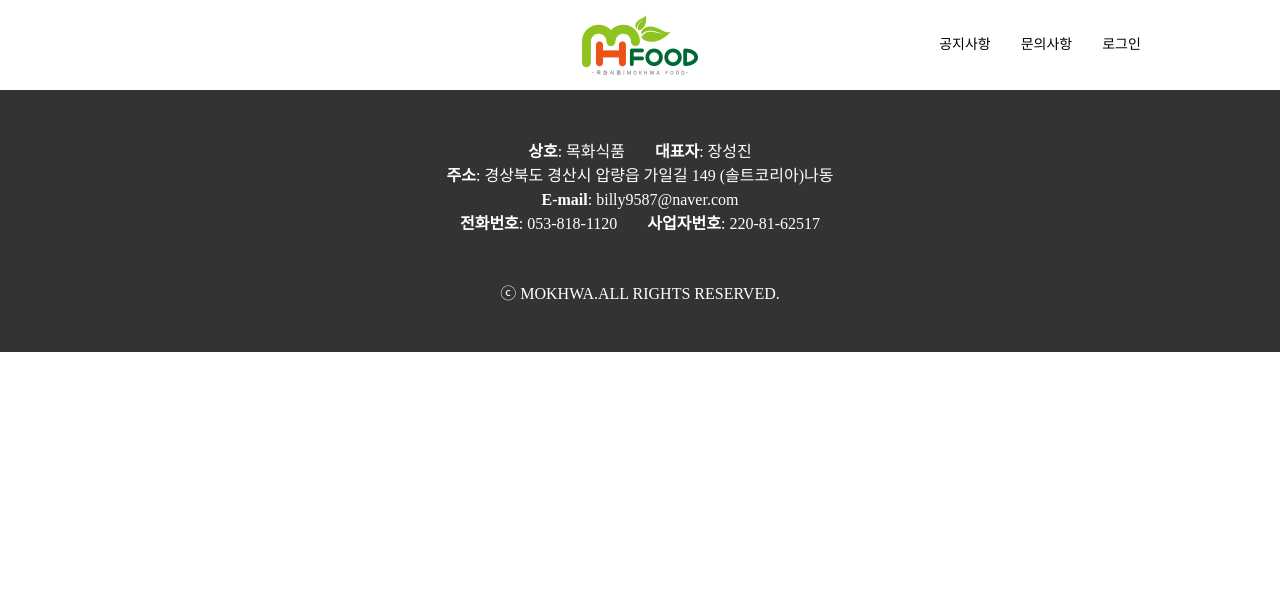
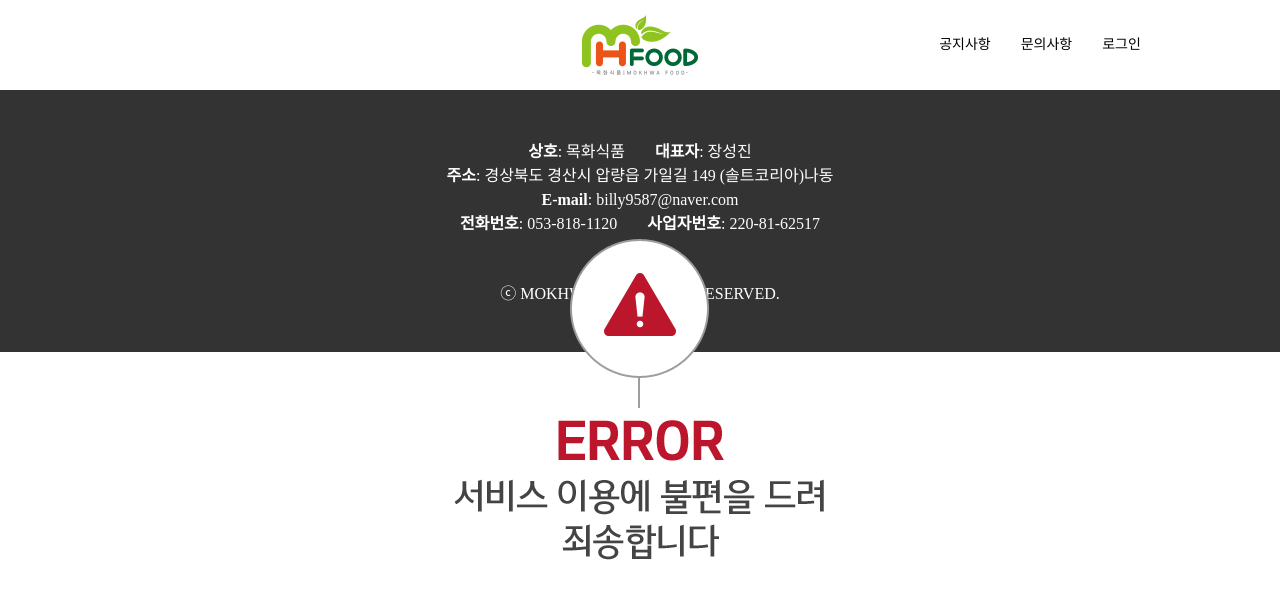
Before and after one commit to kwog5050/moghwa, a React (Create React App) app: page /error in a window 1280 px wide. Shown: the top 598 px of the page. Built offline with nearby package versions, Linux system fonts and the light colour scheme; no server answers.

Commit message:
12312312

```diff
--- a/@types/global/index.d.ts
+++ b/@types/global/index.d.ts
@@ -1,3 +1,4 @@
 declare module '*.png';
+declare module '*.jpg';
 declare module '*.gif';
 declare module '*.webp';
--- a/src/apis/handleError.ts
+++ b/src/apis/handleError.ts
@@ -19,8 +19,7 @@ const handleApiError = (error: any): void => {
         console.log('Error', error.message);
     }
     console.log(error.config);
-    // window.location.replace('/error');
-    alert('에러뜸~~~~~~~');
+    window.location.replace('/error');
 };
 
 // 통신 성공했는데 에러 터짐
@@ -37,7 +36,7 @@ const handleConnectionError = (res: any): boolean => {
 const errorMessage = (msg: string, isErrorPage: any): void => {
     alert(msg);
     if (isErrorPage) {
-        // window.location.replace('/error');
+        window.location.replace('/error');
     }
 };
 
--- a/src/assets/styleComponents/main/main.ts
+++ b/src/assets/styleComponents/main/main.ts
@@ -281,6 +281,17 @@ export const Delivery = styled.div`
             grid-template-columns: 1fr;
         }
     }
+    @media (max-width: 500px) {
+        ul {
+            li {
+                p {
+                    br {
+                        display: none;
+                    }
+                }
+            }
+        }
+    }
 `;
 
 export const Review = styled.div`
--- a/src/components/board/Detail.tsx
+++ b/src/components/board/Detail.tsx
@@ -10,8 +10,8 @@ import Loading from 'components/loding/Loading';
 import * as Style from 'assets/styleComponents/board/detail';
 
 const Detail = () => {
+    const nav = useNavigate();
     const { boardType, boardPage } = useParams();
-    const nav = useNavigate();
     const [boardContent, setBoardContent] = useState<DetailBoard | undefined>(undefined);
     const [comment, setComment] = useState<GetComments[] | undefined>(undefined);
     const [commentContent, setCommentContent] = useState('');
--- /dev/null
+++ b/src/components/error/Error.tsx
@@ -0,0 +1,20 @@
+import React from 'react';
+import styled from "styled-components";
+import error from 'assets/images/error.png'
+
+const Error = () => {
+    return (
+        <Image src={error} alt="" />
+    );
+};
+
+const Image = styled.img`
+    position: fixed;
+    top: 50%;
+    left:50%;
+    transform: translate(-50%,-50%);
+    max-width: 370px;
+    width: 80%;
+`
+
+export default Error;
--- /dev/null
+++ b/src/components/error/NotFoundPage.tsx
@@ -0,0 +1,37 @@
+import React from 'react';
+import styled from 'styled-components';
+import error from 'assets/images/404.jpg';
+
+const NotFoundPage = () => {
+    return (
+        <Bg>
+            <Image src={error} alt="" />
+            <a href="/">메인으로 이동</a>
+        </Bg>
+    );
+};
+
+const Bg = styled.div`
+    width: 100%;
+    height: 100vh;
+    background-color: #fff;
+    position: fixed;
+    top: 0;
+    left: 0%;
+    display: flex;
+    align-items: center;
+    justify-content: center;
+    flex-direction: column;
+    a {
+        border: 1px solid #007dfe;
+        color: #007dfe;
+        padding: 10px 20px;
+    }
+`;
+
+const Image = styled.img`
+    max-width: 450px;
+    width: 80%;
+`;
+
+export default NotFoundPage;
--- a/src/routers/App.tsx
+++ b/src/routers/App.tsx
@@ -14,9 +14,10 @@ import Login from 'components/account/Login';
 import List from 'components/board/List';
 import Detail from 'components/board/Detail';
 import Create from 'components/board/Create';
+import Error from 'components/error/Error';
+import NotFoundPage from 'components/error/NotFoundPage';
 
 import 'assets/css/common.css';
-
 function App() {
     const nav = useNavigate();
     const selectAccount = useAppSelector((state) => state.account);
@@ -34,6 +35,8 @@ function App() {
                 <Route path="/:boardType/:boardPage" element={<List />} />
                 <Route path="/boardDetail/:boardType/:boardPage" element={<Detail />} />
                 <Route path="/:boardType/write" element={<Create />} />
+                <Route path="/error" element={<Error />} />
+                <Route path="/*" element={<NotFoundPage />} />
             </Routes>
             <Footer></Footer>
         </>
```
Also changed, not shown: src/assets/images/404.jpg (added), src/assets/images/error.png (added).
